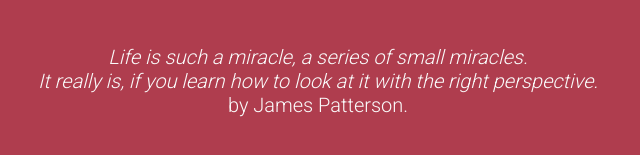
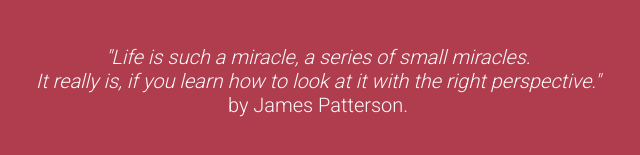
Before and after one commit to nikitaa93/nikitaa93.github.io, a plain HTML site: page index.html in a window 1280 px wide. Shown: the part 487-642 px from the top of the page, 322-962 px from the left. Drawn offline with Linux system fonts and the light colour scheme.

Commit message:
next commit

```diff
--- a/index.html
+++ b/index.html
@@ -30,8 +30,8 @@
 		<br/>
 		<br/>
 		<div>
-			<cite>Life is such a miracle, a series of small miracles.
-				<br/>It really is, if you learn how to look at it with the right perspective.
+			<cite>"Life is such a miracle, a series of small miracles.
+				<br/>It really is, if you learn how to look at it with the right perspective."
 			</cite>
 			<br/>by James Patterson.
 		</div>
```
